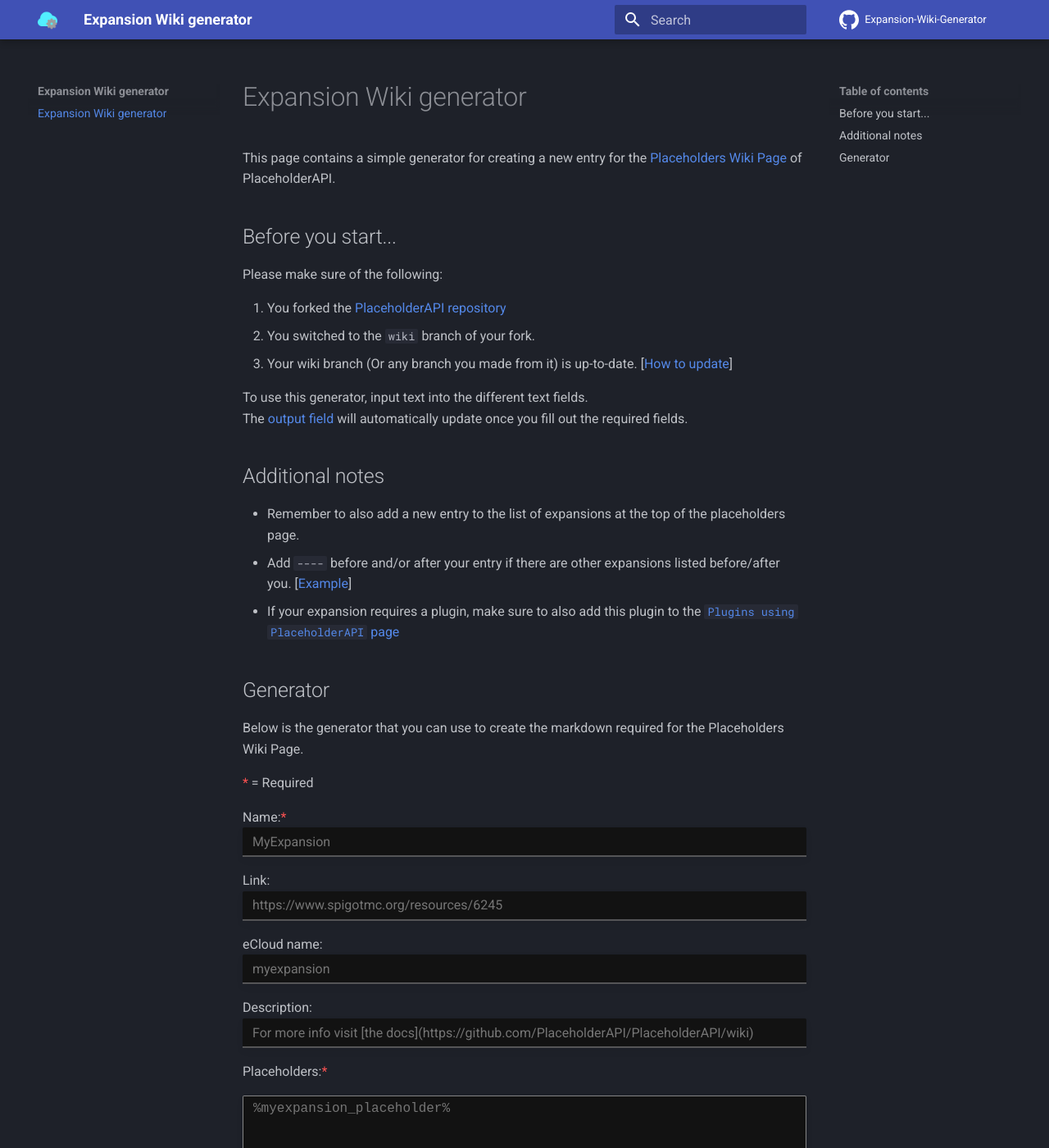
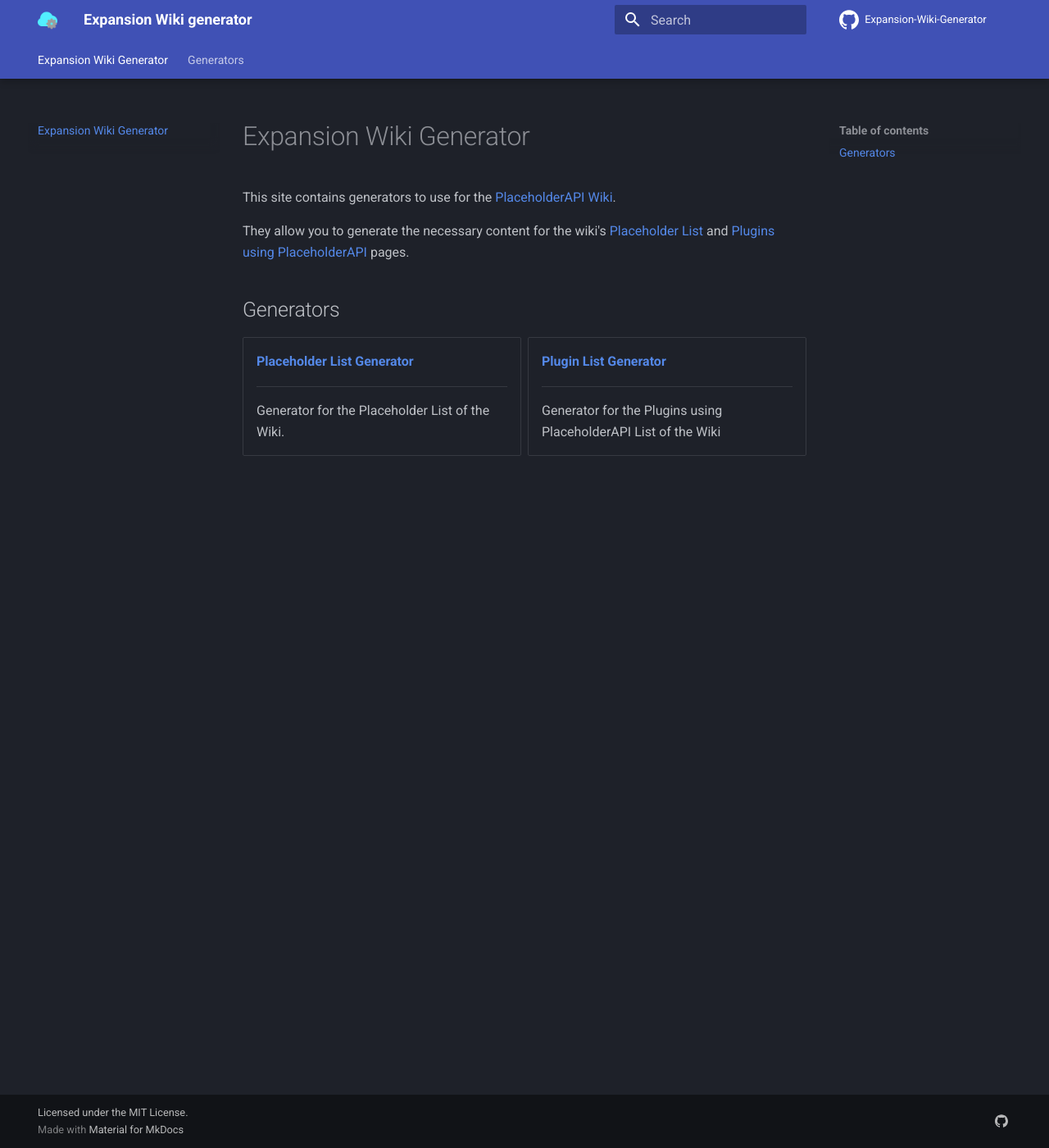
Before and after one commit to Andre601/Expansion-Wiki-Generator, an MkDocs documentation site: the page built from docs/index.md, in a window 1280 px wide and 1400 px high. Shown: the whole window at 82% size. Built offline with MkDocs 1.6.1 and Material for MkDocs 9.7.7, drawn with Linux system fonts in a browser that asks for light colours; comment, search, counter and statistics services are not loaded.

Commit message:
Improve generator and add new one

```diff
--- a/docs/index.md
+++ b/docs/index.md
@@ -1,86 +1,23 @@
-# Expansion Wiki generator
+# Expansion Wiki Generator
 
-This page contains a simple generator for creating a new entry for the [Placeholders Wiki Page][placeholders] of PlaceholderAPI.
+This site contains generators to use for the [PlaceholderAPI Wiki](https://wiki.placeholderapi.com).
 
-## Before you start...
+They allow you to generate the necessary content for the wiki's [Placeholder List](https://wiki.placeholderapi.com/users/placeholder-list) and [Plugins using PlaceholderAPI](https://wiki.placeholderapi.com/users/plugins-using-placeholderapi) pages.
 
-Please make sure of the following:
+## Generators
 
-1. You forked the [PlaceholderAPI repository][papi-repo]
-2. You switched to the `wiki` branch of your fork.
-3. Your wiki branch (Or any branch you made from it) is up-to-date. [[How to update][update-branch]]
+<div class="grid cards" markdown>
 
-To use this generator, input text into the different text fields.
-The [output field](#output) will automatically update once you fill out the required fields.
+-   [**Placeholder List Generator**](generators/placeholder-list.md)
 
-## Additional notes
+    ----
 
-- Remember to also add a new entry to the list of expansions at the top of the placeholders page.
-- Add `----` before and/or after your entry if there are other expansions listed before/after you. [[Example][entries-example]]
-- If your expansion requires a plugin, make sure to also add this plugin to the [`Plugins using PlaceholderAPI` page][plugins-page]
+    Generator for the Placeholder List of the Wiki.
 
-## Generator
+-   [**Plugin List Generator**](generators/plugin-list.md)
 
-Below is the generator that you can use to create the markdown required for the Placeholders Wiki Page.
+    ----
 
-<span style="color: var(--md-form-fg-color--required)">*</span> = Required
+    Generator for the Plugins using PlaceholderAPI List of the Wiki
 
-<label for="expansionName" class="md-form-required">Name:</label>
-<input id="expansionName" class="md-input md-input--stretch" type="text" placeholder="MyExpansion" onchange="updateOutput()" onkeyup="updateOutput()" required>
-
-<label for="expansionLink">Link:</label>
-<input id="expansionLink" class="md-input md-input--stretch" type="text" placeholder="https://www.spigotmc.org/resources/6245" onchange="updateOutput()" onkeyup="updateOutput()">
-
-<label for="expansioneCloud">eCloud name:</label>
-<input id="expansioneCloud" class="md-input md-input--stretch" type="text" placeholder="myexpansion" onchange="updateOutput()" onkeyup="updateOutput()">
-
-<label for="expansionDescription">Description:</label>
-<input id="expansionDescription" class="md-input md-input--stretch" type="text" placeholder="For more info visit &lbrack;the docs&rbrack;(https://github.com/PlaceholderAPI/PlaceholderAPI/wiki)" onchange="updateOutput()" onkeyup="updateOutput()">
-
-<label for="expansionPlaceholders" class="md-form-required">Placeholders:</label>
-<textarea id="expansionPlaceholders" class="md-textarea md-textarea--stretch" type="text" placeholder="%myexpansion_placeholder%" onchange="updateOutput()" onkeyup="updateOutput()"></textarea>
-
-<label for="output">Output:</label>
-<textarea id="output" class="md-textarea md-textarea--stretch" type="text" placeholder="Fill the above fields to get an output..." readonly></textarea>
-<button id="copy" data-clipboard-target="#output">Copy</button>
-
-<script>
-  if ('addEventListener' in window) {
-    window.addEventListener('load', function() { document.body.className = document.body.className.replace(/\bis-preload\b/, ''); });
-    document.body.className += (navigator.userAgent.match(/(MSIE|rv:11\.0)/) ? ' is-ie' : '');
-  }
-</script>
-<script src="https://cdn.jsdelivr.net/npm/clipboard@2/dist/clipboard.min.js"></script>
-<script type="application/javascript">
-  new ClipboardJS("#copy");
-  document.getElementById("copy").onclick = function() {
-    document.getElementById("copy").innerText = "Copied!";
-  };
-  function updateOutput() {
-    const expansionName = document.getElementById("expansionName").value;
-    const expansionLink = document.getElementById("expansionLink").value;
-    const expansioneCloud = document.getElementById("expansioneCloud").value;
-    const expansionDescription = document.getElementById("expansionDescription").value;
-    const expansionPlaceholders = document.getElementById("expansionPlaceholders").value;
-    if (!expansionName || !expansionPlaceholders) {
-        return;
-    }
-    const spigot_link_regex = /https:\/\/www\.spigotmc\.org\/resources\/.+\.(\d+)/;
-    const matchResults = expansionLink.match(spigot_link_regex);
-    const link = matchResults ? "https://www.spigotmc.org/resources/" + matchResults[1] : expansionLink;
-    const expansionOutputField = document.getElementById("output");
-    const result = `- ### **${link ? `[${expansionName}](${link})` : `${expansionName}`}**
-${expansioneCloud ? `  > /papi ecloud download ${expansioneCloud}` : `  > NO DOWNLOAD COMMAND`}
-${expansionDescription ? `\n  ${expansionDescription}\n` : ``}
-  \`\`\`
-  ${expansionPlaceholders.replace(/\n/g, '\n  ')}
-  \`\`\``;
-    expansionOutputField.value = result;
-  }
-</script>
-
-[placeholders]: https://github.com/PlaceholderAPI/PlaceholderAPI/wiki/Placeholders
-[papi-repo]: https://github.com/PlaceholderAPI/PlaceholderAPI
-[update-branch]: https://github.com/PlaceholderAPI/PlaceholderAPI/tree/wiki#fetch-changes-from-upstream
-[entries-example]: https://github.com/PlaceholderAPI/PlaceholderAPI/tree/wiki#example
-[plugins-page]: https://github.com/PlaceholderAPI/PlaceholderAPI/blob/wiki/Plugins-using-PlaceholderAPI.md
+</div>
--- a/mkdocs.yml
+++ b/mkdocs.yml
@@ -15,6 +15,16 @@
   logo: 'assets/images/favicon.png'
   icon:
     repo: 'simple/github'
+  features:
+    - navigation.tabs
+    - navigation.tabs.sticky
+    - navigation.indexes
+
+nav:
+  - index.md
+  - Generators:
+    - generators/placeholder-list.md
+    - generators/plugin-list.md
 
 extra:
   social:
@@ -26,3 +36,4 @@
 
 markdown_extensions:
   - attr_list
+  - md_in_html
```
Also changed, not shown: docs/generators/placeholder-list.md (added, +98 -0 lines), docs/generators/plugin-list.md (added, +83 -0 lines).
